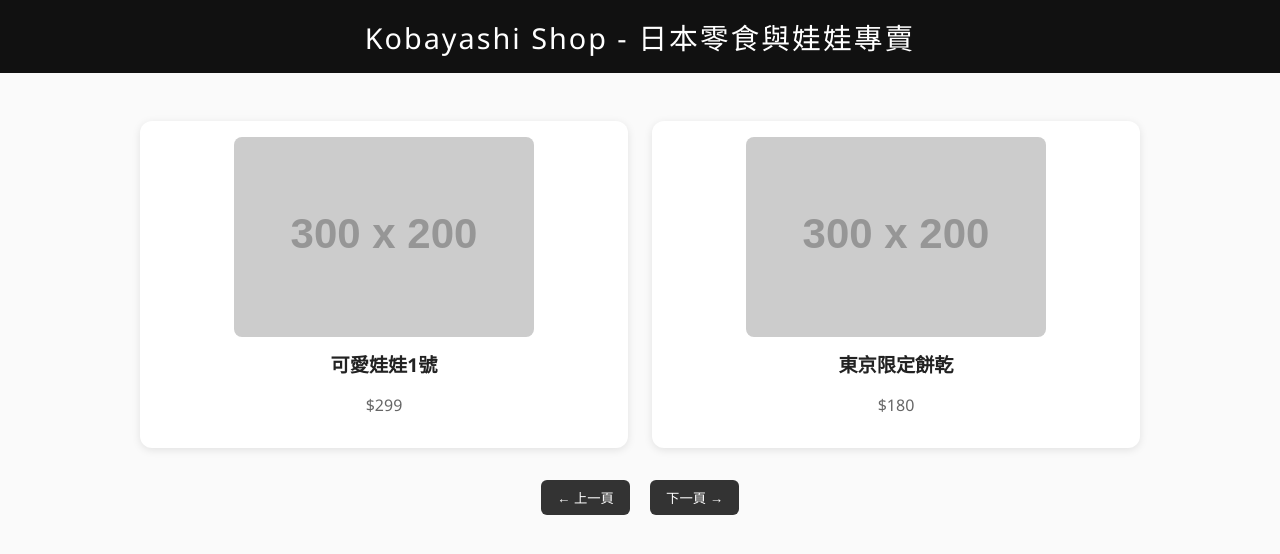
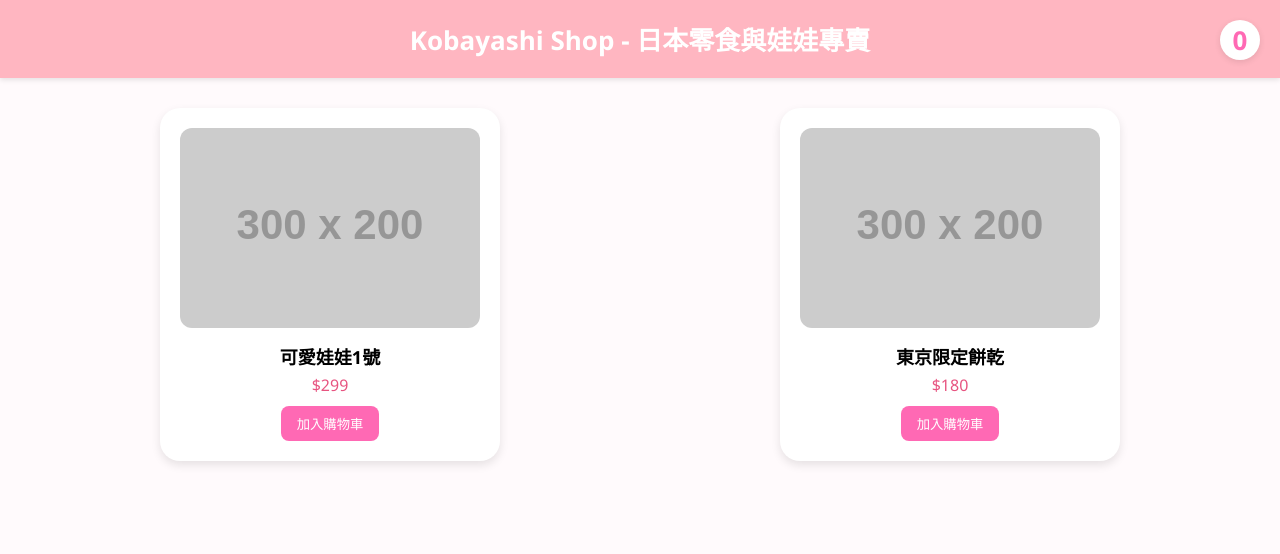
Before and after one commit to JP5588-afk/kobayashi-shop, a plain HTML site: page index.html in a window 1280 px wide. Drawn offline with Linux system fonts and the light colour scheme; placeholder pictures from the web are drawn by us.

Commit message:
Update index.html

```diff
--- a/index.html
+++ b/index.html
@@ -1,92 +1,151 @@
 <!DOCTYPE html>
-<html lang="zh-Hant">
+<html lang="ja">
 <head>
-  <meta charset="UTF-8" />
-  <meta name="viewport" content="width=device-width, initial-scale=1.0" />
-  <title>Kobayashi Shop</title>
+  <meta charset="UTF-8">
+  <meta name="viewport" content="width=device-width, initial-scale=1.0">
+  <title>Kobayashi Shop - 日本零食與娃娃專賣</title>
   <style>
     body {
       font-family: 'Segoe UI', sans-serif;
-      background-color: #fafafa;
       margin: 0;
-      padding: 0;
-      color: #222;
+      background: #fffafc;
     }
     header {
-      background-color: #111;
+      background-color: #ffb6c1;
       color: white;
-      padding: 1rem;
+      padding: 20px;
       text-align: center;
-      font-size: 1.8rem;
-      letter-spacing: 2px;
+      font-size: 26px;
+      font-weight: bold;
+      box-shadow: 0 2px 5px rgba(0,0,0,0.1);
+      position: relative;
     }
-    .container {
-      max-width: 1000px;
-      margin: 2rem auto;
-      padding: 1rem;
+    #cartIcon {
+      position: absolute;
+      right: 20px;
+      top: 20px;
+      background: white;
+      color: #ff69b4;
+      border-radius: 50%;
+      width: 40px;
+      height: 40px;
+      display: flex;
+      align-items: center;
+      justify-content: center;
+      font-weight: bold;
+      box-shadow: 0 2px 6px rgba(0,0,0,0.1);
+      cursor: pointer;
     }
-    .grid {
+    .grid-container {
       display: grid;
       grid-template-columns: repeat(2, 1fr);
-      gap: 1.5rem;
+      gap: 20px;
+      padding: 30px;
+      justify-items: center;
     }
-    .item {
-      background-color: white;
-      border-radius: 12px;
-      box-shadow: 0 2px 8px rgba(0,0,0,0.1);
-      padding: 1rem;
+    .card {
+      width: 90%;
+      max-width: 300px;
+      background: white;
+      border-radius: 20px;
+      box-shadow: 0 4px 10px rgba(0,0,0,0.1);
+      padding: 20px;
       text-align: center;
-    }
-    .item img {
-      max-width: 100%;
-      border-radius: 8px;
-    }
-    .item h3 {
-      margin: 0.5rem 0;
-      font-size: 1.2rem;
-    }
-    .item p {
-      font-size: 1rem;
-      color: #666;
-    }
-    .pagination {
-      text-align: center;
-      margin-top: 2rem;
-    }
-    .pagination button {
-      padding: 0.5rem 1rem;
-      margin: 0 0.5rem;
-      border: none;
-      border-radius: 6px;
-      background-color: #333;
-      color: white;
+      transition: all 0.3s ease;
       cursor: pointer;
     }
+    .card:hover {
+      transform: scale(1.03);
+      box-shadow: 0 6px 14px rgba(0,0,0,0.15);
+    }
+    .card img {
+      width: 100%;
+      height: 200px;
+      object-fit: cover;
+      border-radius: 12px;
+    }
+    .title {
+      font-size: 18px;
+      margin-top: 10px;
+      font-weight: bold;
+    }
+    .price {
+      color: #e75480;
+      font-size: 16px;
+      margin-top: 5px;
+    }
+    .button {
+      margin-top: 10px;
+      padding: 8px 16px;
+      background-color: #ff69b4;
+      color: white;
+      border: none;
+      border-radius: 8px;
+      cursor: pointer;
+      transition: background-color 0.2s;
+    }
+    .button:hover {
+      background-color: #ff1493;
+    }
   </style>
+  <script>
+    let cartCount = 0;
+    function addToCart(title) {
+      cartCount++;
+      document.getElementById('cartIcon').innerText = cartCount;
+      alert(`${title} 已加入購物車！`);
+    }
+
+    function goToProduct(title, price, img) {
+      const newPage = window.open('', '_blank');
+      newPage.document.write(`
+        <html>
+        <head>
+          <title>${title}</title>
+          <style>
+            body { font-family: sans-serif; background: #fffafc; text-align: center; padding: 40px; }
+            img { width: 300px; border-radius: 16px; }
+            h1 { color: #e75480; }
+            .price { font-size: 20px; margin: 10px 0; }
+            .desc { margin-top: 20px; font-size: 16px; color: #555; }
+            button { margin-top: 20px; padding: 10px 20px; background: #ff69b4; color: white; border: none; border-radius: 8px; }
+            button:hover { background: #ff1493; }
+          </style>
+        </head>
+        <body>
+          <h1>${title}</h1>
+          <img src="${img}" alt="${title}">
+          <div class="price">${price}</div>
+          <div class="desc">這裡可以放商品描述～你可以手動更改這段內容來介紹這個商品！</div>
+          <button onclick="alert('已加入購物車！')">加入購物車</button>
+        </body>
+        </html>
+      `);
+    }
+  </script>
 </head>
 <body>
   <header>
     Kobayashi Shop - 日本零食與娃娃專賣
+    <div id="cartIcon" title="購物車">0</div>
   </header>
-  <div class="container">
-    <div class="grid">
-      <!-- 商品區塊 (範例) -->
-      <div class="item">
-        <img src="https://via.placeholder.com/300x200?text=商品1" alt="商品1">
-        <h3>可愛娃娃1號</h3>
-        <p>$299</p>
-      </div>
-      <div class="item">
-        <img src="https://via.placeholder.com/300x200?text=商品2" alt="商品2">
-        <h3>東京限定餅乾</h3>
-        <p>$180</p>
-      </div>
-      <!-- 更多商品（請複製 item 區塊） -->
+  <div class="grid-container">
+    <!-- 商品卡片示範 -->
+    <div class="card" onclick="goToProduct('可愛娃娃1號', '$299', 'https://placehold.co/300x200?text=商品1')">
+      <img src="https://placehold.co/300x200?text=商品1" alt="商品1">
+      <div class="title">可愛娃娃1號</div>
+      <div class="price">$299</div>
+      <button class="button" onclick="event.stopPropagation(); addToCart('可愛娃娃1號')">加入購物車</button>
     </div>
-    <div class="pagination">
-      <button onclick="alert('上一頁')">← 上一頁</button>
-      <button onclick="alert('下一頁')">下一頁 →</button>
+
+    <div class="card" onclick="goToProduct('東京限定餅乾', '$180', 'https://placehold.co/300x200?text=商品2')">
+      <img src="https://placehold.co/300x200?text=商品2" alt="商品2">
+      <div class="title">東京限定餅乾</div>
+      <div class="price">$180</div>
+      <button class="button" onclick="event.stopPropagation(); addToCart('東京限定餅乾')">加入購物車</button>
     </div>
+
+    <!-- 可繼續複製商品區塊來擴展 -->
   </div>
 </body>
 </html>
```
